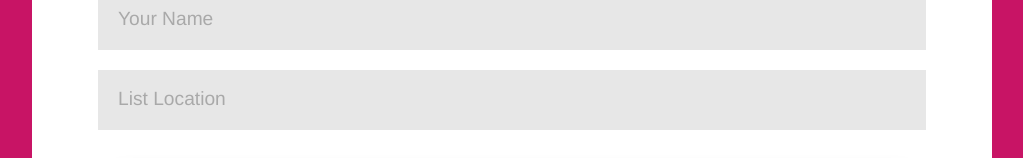
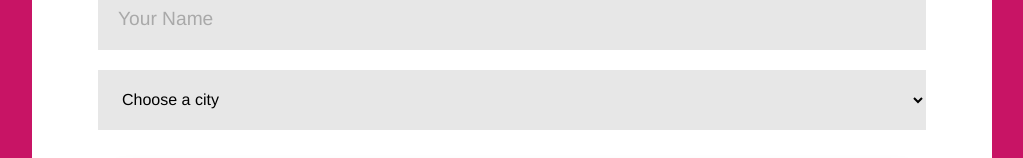
Before and after one commit to zsli16/yumlist, a React (Create React App) app: page /create in a window 1280 px wide. Shown: the part 290-448 px from the top of the page, without its empty margins (128-1151 px from the left). Built offline with nearby package versions, Linux system fonts and the light colour scheme.

Commit message:
added copy to clipboard for ios, changed location input to dropdown

```diff
--- a/src/components/createlist.js
+++ b/src/components/createlist.js
@@ -39,8 +39,8 @@ class CreateList extends Component {
     }, this.updateSendEnable);
   }
 
-  updateLocation = (evt) => {
-    this.setState({
+  updateLocation = async (evt) => {
+    await this.setState({
       listLocation: evt.target.value
     }, this.updateSendEnable);
   }
@@ -81,7 +81,21 @@ class CreateList extends Component {
             <div className="list-input">
               <input type="text" autoComplete="off" className="list-details" placeholder="List Name" name="list-title" value={this.state.listTitle} onChange={this.updateTitle}/>
               <input type="text" autoComplete="off" className="list-details" placeholder="Your Name" name="list-details" value={this.state.listDescription} onChange={this.updateDescription}/>
-              <input type="text" autoComplete="off" className="list-details" placeholder="List Location" name="list-location" value={this.state.listLocation} onChange={this.updateLocation}/>
+
+              <select className="list-details" value={this.state.listLocation} onChange={this.updateLocation}>
+                <option value="">Choose a city</option>
+                <option value="Amsterdam">Amsterdam</option>
+                <option value="Barcelona">Barcelona</option>
+                <option value="Berlin">Berlin</option>
+                <option value="London">London</option>
+                <option value="Los Angeles">Los Angeles</option>
+                <option value="New York">New York</option>
+                <option value="Paris">Paris</option>
+                <option value="San Francisco">San Francisco</option>
+                <option value="Singapore">Singapore</option>
+                <option value="Sydney">Sydney</option>
+              </select>
+
             </div>
             <button className="save-list" disabled={!this.state.sendEnable} onClick={this.saveList}>Save List</button>
           </div>
--- a/src/components/modal.js
+++ b/src/components/modal.js
@@ -6,10 +6,31 @@ import { Link } from "react-router-dom";
 class Modal extends React.Component {
 
   copyUrl = () => {
-    const toCopy = document.querySelector('.list-url');
-    toCopy.select();
+    const input = document.querySelector('.list-url');
+    const iOSDevice = navigator.userAgent.match(/ipad|iphone/i);
+
+    if (iOSDevice) {
+      var editable = input.contentEditable;
+      var readOnly = input.readOnly;
+
+      input.contentEditable = true;
+      input.readOnly = false;
+
+      var range = document.createRange();
+      range.selectNodeContents(input);
+
+      var selection = window.getSelection();
+      selection.removeAllRanges();
+      selection.addRange(range);
+
+      input.setSelectionRange(0, 999999);
+      input.contentEditable = editable;
+      input.readOnly = readOnly;
+    } else {
+      input.select();
+    }
     document.execCommand('copy');
-    alert('copied to clipboard!' + toCopy.value);
+    alert('Copied to clipboard! Your yumlist is ready to share with friends');
   }
 
   render() {
```
